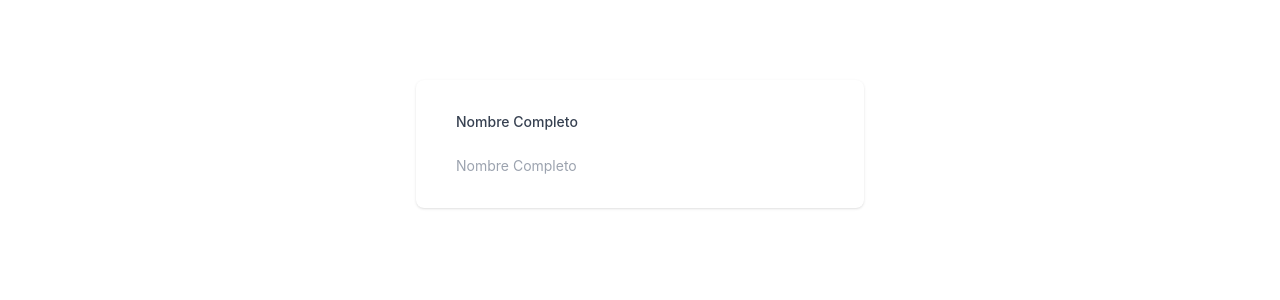
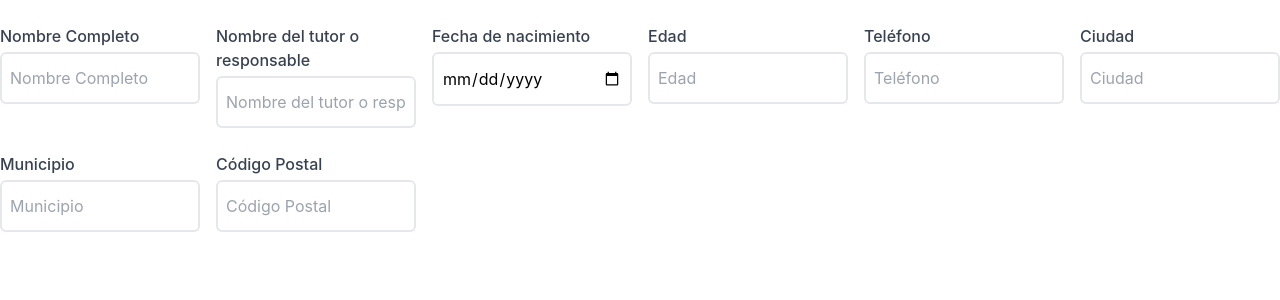
Before and after one commit to Suz4nGG/ar_tesina_web, a Next.js app: page /registro/components/FormOne in a window 1280 px wide. Shown: the top 300 px of the page. Built offline with nearby package versions, Linux system fonts and the light colour scheme.

Commit message:
Fix: Querys de formulario

```diff
--- a/components/Forms/ContainerForm.jsx
+++ b/components/Forms/ContainerForm.jsx
@@ -2,15 +2,11 @@ import React from 'react';
 
 const ContainerForm = (props) => {
   return (
-    <div className="flex min-h-full flex-col py-12 sm:px-6 lg:px-8">
-      <div className="justify-center mt-8 sm:mx-auto sm:w-full sm:max-w-md">
-          <div className="bg-white py-8 px-4 shadow sm:rounded-lg sm:px-10">
-            <form className="space-y-6">
-              {props.children}
-            </form>
-          </div>
-        </div>
-    </div>
+    <form className="space-y-8 divide-y divide-gray-200 md:pb-0 pb-9">
+      <div className="space-y-8 divide-y divide-gray-200">
+        {props.children}
+      </div>
+    </form>
   );
 }
 
--- /dev/null
+++ b/components/Forms/GroupForm.jsx
@@ -0,0 +1,29 @@
+import React from 'react';
+
+const GroupForm = ({name, text, placeholder, ref, type, col, colQuery}) => {
+  return (
+    <div className={`col-span-${colQuery} md:col-span-${col}`}>
+      <label
+        htmlFor={name}
+        className="block text-sm md:text-base font-medium text-gray-700"
+      >
+        {text}
+      </label>
+      <div className="mt-1">
+        <input
+        placeholder={placeholder}
+        name={name}
+        ref={ref}
+        type={type}
+        id={name}
+        className="py-3 px-2 flex-1 rounded-r-md
+          block w-full rounded-md border-2 border-gray-200
+        focus:border-indigo-500 focus:ring-indigo-500
+          text-sm md:text-base"
+      />
+      </div>
+    </div>
+  );
+}
+
+export default GroupForm;
--- a/components/Forms/Input.jsx
+++ b/components/Forms/Input.jsx
@@ -9,7 +9,10 @@ const Input = ({placeholder, type, name, ref}) => {
         ref={ref}
         type={type}
         id={name}
-        className="block w-full flex-1 rounded-none rounded-r-md border-gray-300 focus:border-indigo-500 focus:ring-indigo-500 sm:text-sm"
+        className="py-3 px-2 flex-1 rounded-r-md
+          block w-full rounded-md border-2 border-gray-200
+        focus:border-indigo-500 focus:ring-indigo-500
+          sm:text-sm"
       />
     </>
   );
--- a/components/Forms/Label.jsx
+++ b/components/Forms/Label.jsx
@@ -4,7 +4,7 @@ const Label = ({name, text}) => {
   return (
     <label
       htmlFor={name}
-      className="block mb-2 text-sm font-medium text-gray-700 dark:text-gray-700"
+      className="block text-sm font-medium text-gray-700"
     >
     {text}
     </label>
--- a/pages/registro/components/ContainerRegister.jsx
+++ b/pages/registro/components/ContainerRegister.jsx
@@ -3,8 +3,8 @@ import HeaderForm from '/components/Forms/HeaderForm';
 import Pagination from './Pagination';
 const ContainerRegister = (props) => {
   return (
-    <div className="mx-auto max-w-9xl flex min-h-full flex-col py-12 sm:px-6 lg:px-8">
-      <div>
+    <div className="mx-auto py-12 max-w-7xl flex h-screen flex-col sm:px-6 lg:px-8">
+      <div className='h-screen flex flex-col justify-between items-center'>
         <HeaderForm title="DATOS DE IDENTIFICACIÓN DEL ESTUDIANTE"/>
         {props.children}
         <Pagination />
--- a/pages/registro/components/FormOne.jsx
+++ b/pages/registro/components/FormOne.jsx
@@ -1,12 +1,91 @@
 import ContainerForm from "../../../components/Forms/ContainerForm";
-import Input from "../../../components/Forms/Input";
-import Label from "../../../components/Forms/Label";
+import GroupForm from "../../../components/Forms/GroupForm";
+
+const dataForm = [
+  {
+    col: 3,
+    colQuery: 3,
+    type: "text",
+    name: "nombreCompleto",
+    text: "Nombre Completo",
+    placeholder: "Nombre Completo"
+  },
+  {
+    col: 3,
+    colQuery: 3,
+    type: "text",
+    name: "nombreResponsable",
+    text: "Nombre del tutor o responsable",
+    placeholder: "Nombre del tutor o responsable"
+  },
+  {
+    col: 3,
+    colQuery: 3,
+    type: "date",
+    name: "fecNacimiento",
+    text: "Fecha de nacimiento",
+    placeholder: "Fecha de nacimiento"
+  },
+  {
+    col: 1,
+    colQuery: 2,
+    type: "number",
+    name: "edad",
+    text: "Edad",
+    placeholder: "Edad"
+  },
+  {
+    col: 3,
+    colQuery: 3,
+    type: "tel",
+    name: "tel",
+    text: "Teléfono",
+    placeholder: "Teléfono"
+  },
+  {
+    col: 3,
+    colQuery: 3,
+    type: "text",
+    name: "ciudad",
+    text: "Ciudad",
+    placeholder: "Ciudad"
+  },
+  {
+    col: 3,
+    colQuery: 3,
+    type: "text",
+    name: "municipio",
+    text: "Municipio",
+    placeholder: "Municipio"
+  },
+  {
+    col: 1,
+    colQuery: 2,
+    type: "number",
+    name: "cp",
+    text: "Código Postal",
+    placeholder: "Código Postal"
+  }
+]
 
 const FormOne = () => {
   return (
     <ContainerForm>
-      <Label name="nombreCompleto" text="Nombre Completo"/>
-      <Input name="nombreCompleto" placeholder="Nombre Completo"/>
+      <div className="mt-6 grid grid-cols-2 gap-y-6 gap-x-4 md:grid-cols-6 px-4 sm:p-0">
+        {
+          dataForm.map((item) => (
+            <GroupForm
+              key={item.name}
+              col={item.col}
+              type={item.type}
+              name={item.name}
+              text={item.text}
+              colQuery={item.colQuery}
+              placeholder={item.placeholder}
+            />
+          ))
+        }
+      </div>
     </ContainerForm>
   );
 }
--- a/pages/registro/components/Pagination.jsx
+++ b/pages/registro/components/Pagination.jsx
@@ -26,7 +26,7 @@ const pagination = [
 
 const Pagination = () => {
   return (
-    <nav className="flex items-center justify-center border-t border-gray-200 px-4 sm:px-0 mt-5">
+    <nav className="w-full flex items-center justify-center border-t border-gray-200 px-4 sm:px-0 mx-5">
       <div className="-mt-px flex w-0 flex-1">
         <a
           href="#"
```
